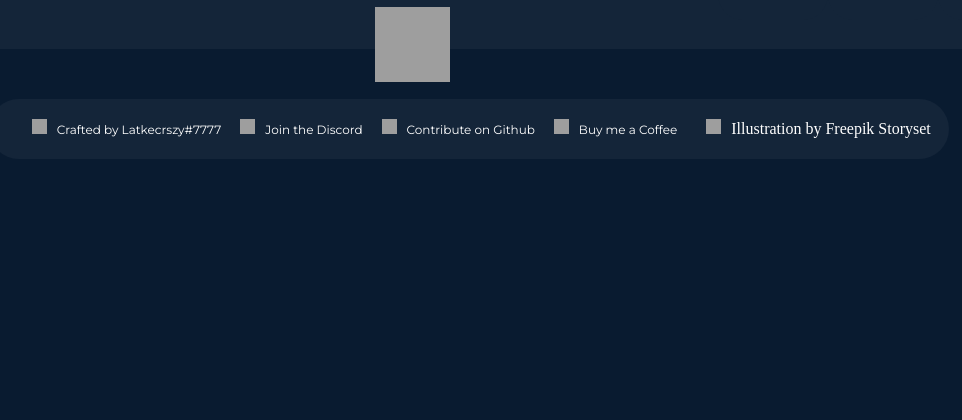
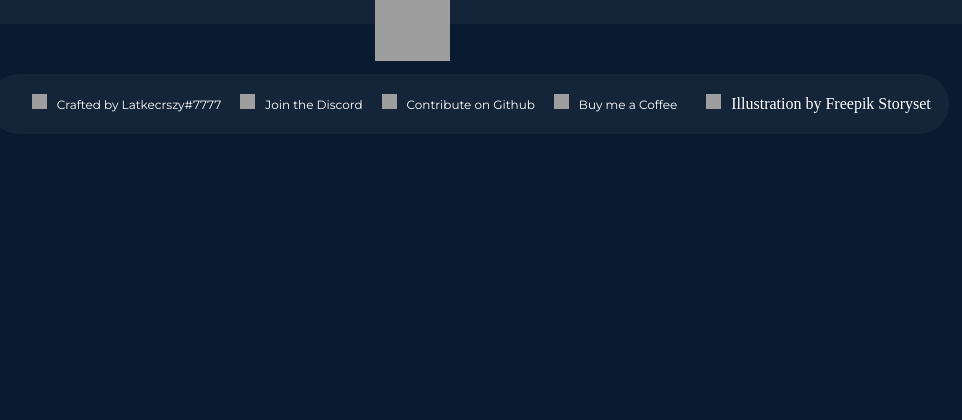
Before and after one commit to Latkecrszy/linkjoin, a Flask app: template templates/links.html in a window 1280 px wide. Shown: the part 113-533 px from the top of the page, without its empty margins (224-1186 px from the left). Run offline with Flask 2, Linux system fonts and the light colour scheme; the template is opened without the code that fills it: most values are stand-ins (such as "Sample title", 1, 10 or a date in 2020); some libraries are stand-ins or nearby versions; grey boxes are pictures that could not be loaded.

Commit message:
fixed link page header bug

```diff
--- a/static/style.css
+++ b/static/style.css
@@ -506,15 +506,16 @@ svg {
 
 .header_links {
     background-color: #142539;
-    height: 15vh;
+    height: 80px;
     width: 100%;
     position: relative;
+    padding-bottom: 15px;
 
 }
 
 .plus_button {
     align: center;
-    top: 65%;
+    top: 60%;
     position: absolute;
     margin-left: 27vw;
 }
```
